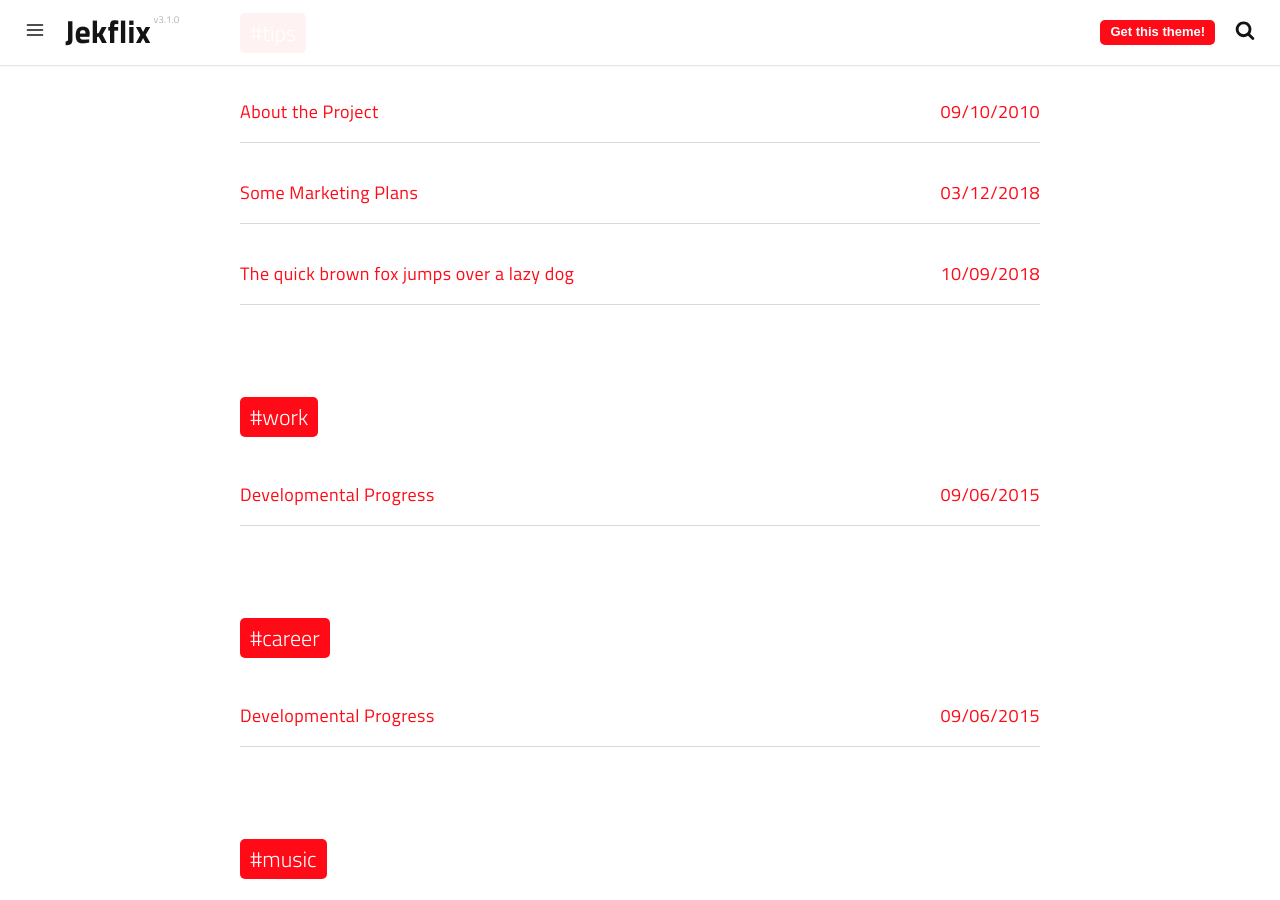
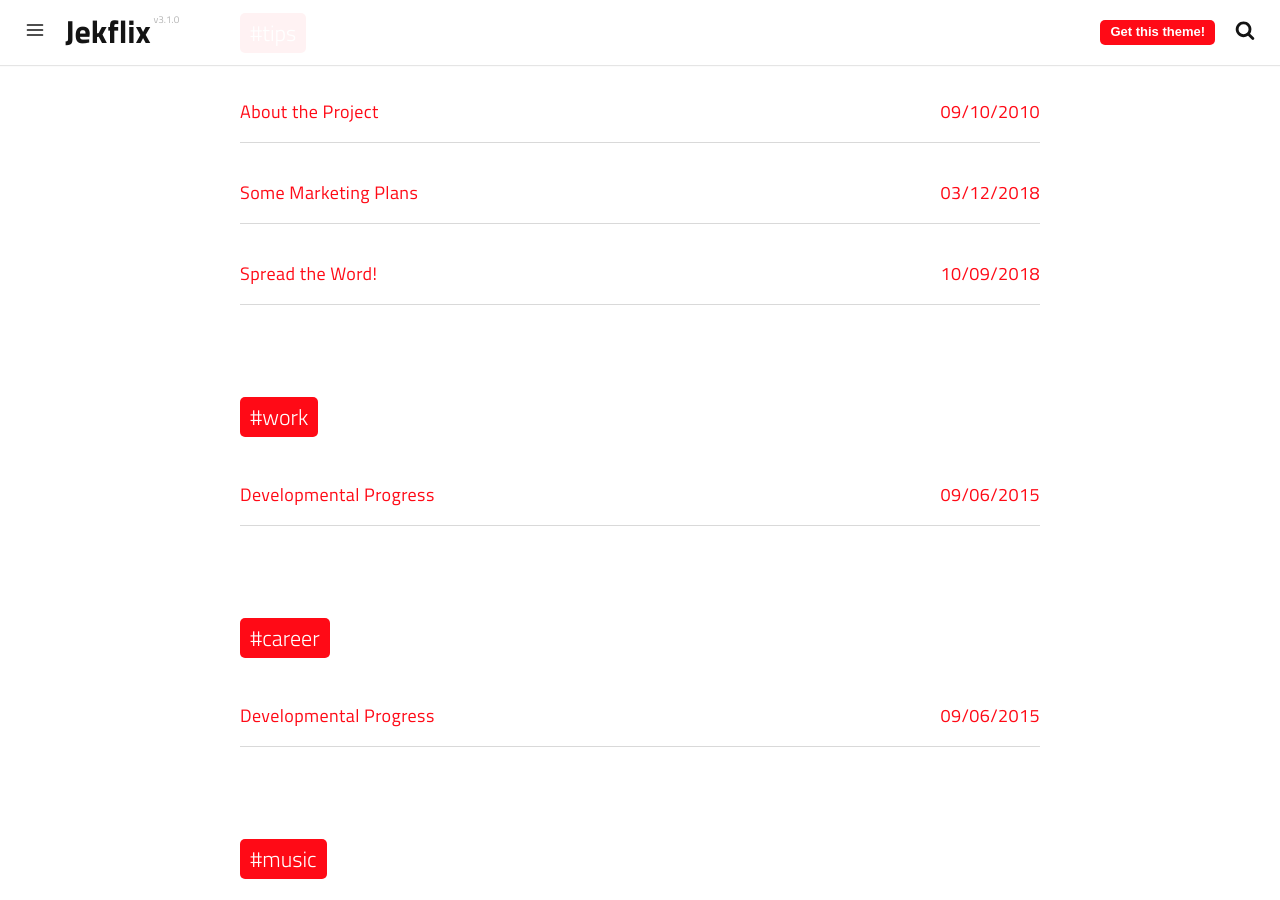
Before and after one commit to Mentors4EDU/Iron-Soldier-Theme, a Jekyll site: the page built from tags.html, in a window 1280 px wide and 900 px high, scrolled down 615 px. Built offline with Jekyll 4.4.1, drawn with Linux system fonts in a browser that asks for light colours; a script that is not in the unit is left out; some of the changed text lies outside the part shown.

Commit message:
Update and rename 2011-04-04-the-quick-brown-fox-jumps-over-a-lazy-dog.md to 2011-04-04-spread-the-word.md

```diff
--- a/_posts/2011-04-04-the-quick-brown-fox-jumps-over-a-lazy-dog.md
+++ b/_posts/2011-04-04-spread-the-word.md
@@ -1,7 +1,7 @@
 ---
 date: 2018-10-09 12:26:40
 layout: post
-title: The quick brown fox jumps over a lazy dog
+title: Spread the Word!
 subtitle: Lorem ipsum dolor sit amet, consectetur adipisicing elit.
 description: Lorem ipsum dolor sit amet, consectetur adipisicing elit, sed do eiusmod tempor incididunt ut labore et dolore magna aliqua.
 image: https://res.cloudinary.com/dm7h7e8xj/image/upload/c_scale,w_760/v1506079212/jekflix-capa_vfhuzh.png
```
Also changed, not shown: other parts of _posts/2011-04-04-spread-the-word.md (+1 -1 lines).
